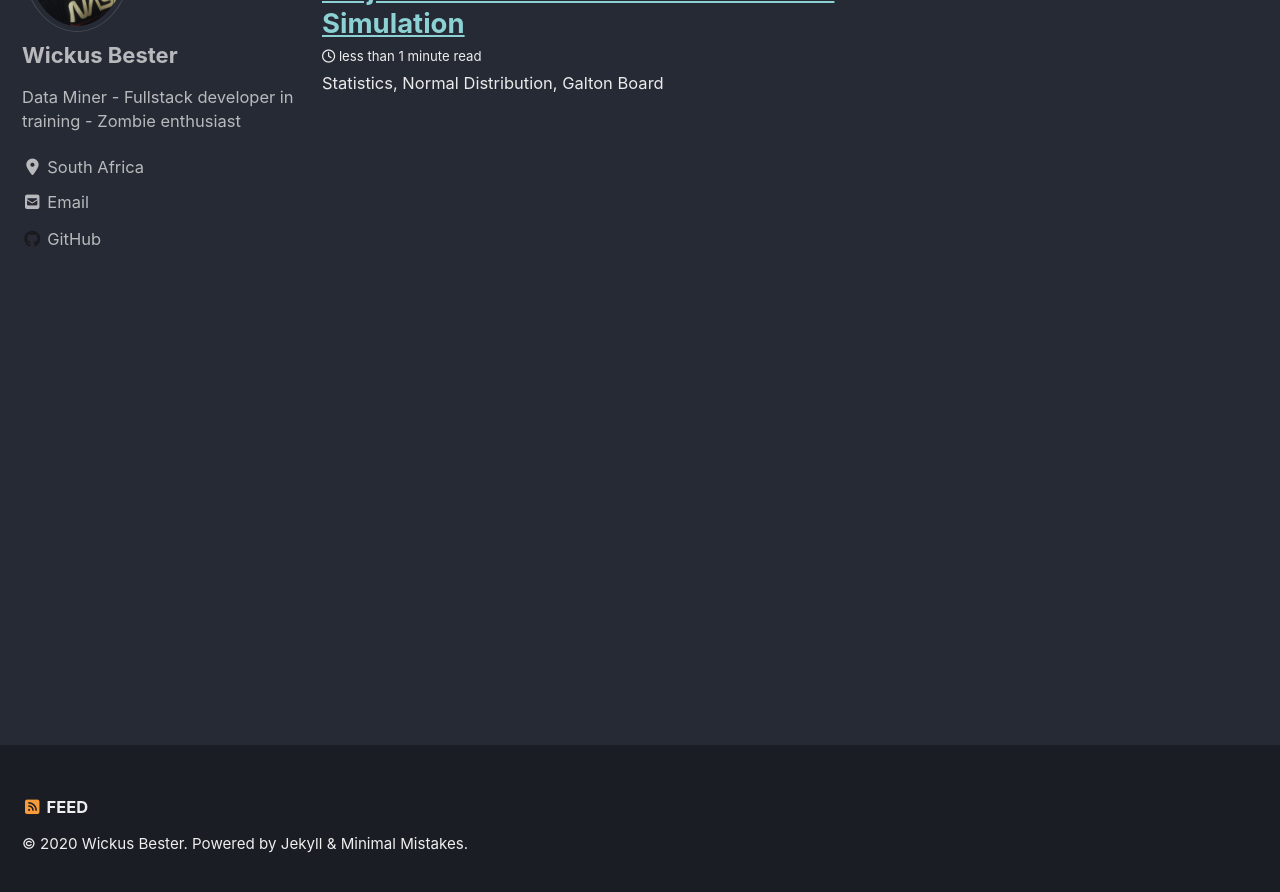
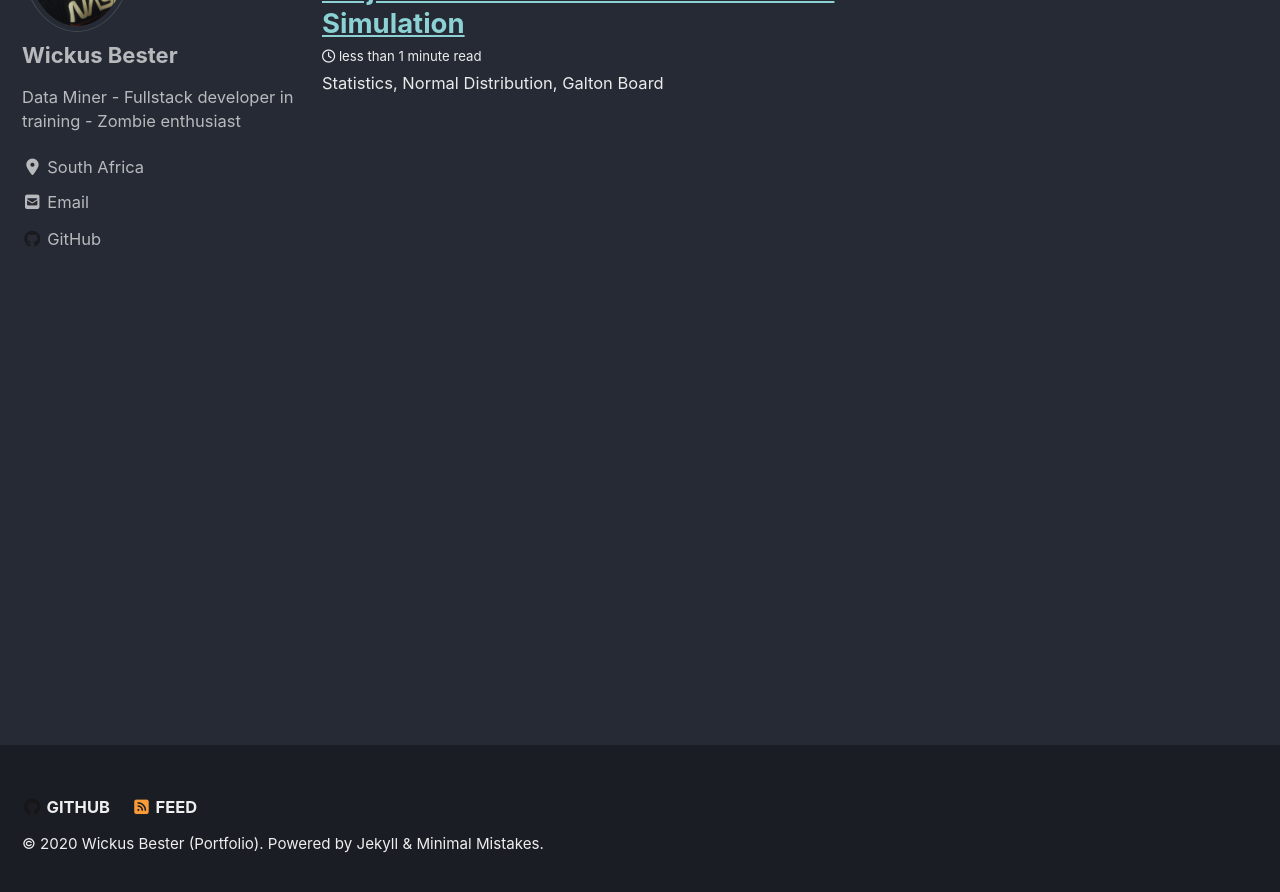
Before and after one commit to nuclearcheesecake/nuclearcheesecake.github.io, a Jekyll site: the page built from index.html, in a window 1280 px wide and 900 px high, scrolled down 986 px. Shown: the top 892 px of the window. Built offline with Jekyll 4.4.1, drawn with Linux system fonts in a browser that asks for light colours; cached includes are drawn as plain includes; nearby versions of some CDN libraries; the list of posts is cut into pages by our own code.

Commit message:
update config file

```diff
--- a/_config.yml
+++ b/_config.yml
@@ -19,13 +19,13 @@
 title                    : "Wickus Bester"
 title_separator          : "-"
 subtitle                 : # site tagline that appears below site title in masthead
-name                     : "Wickus Bester"
+name                     : "Wickus Bester (Portfolio)"
 description              : "Data Mining Portfolio"
 url                      : # the base hostname & protocol for your site e.g. "https://mmistakes.github.io"
 baseurl                  : # the subpath of your site, e.g. "/blog"
 repository               : # GitHub username/repo-name e.g. "mmistakes/minimal-mistakes"
 teaser                   : # path of fallback teaser image, e.g. "/assets/images/500x300.png"
-logo                     : # path of logo image to display in the masthead, e.g. "/assets/images/88x88.png"
+logo                     : "/images/datamining.png"
 masthead_title           : # overrides the website title displayed in the masthead, use " " for no title
 # breadcrumbs            : false # true, false (default)
 words_per_minute         : 200
@@ -129,7 +129,7 @@
       # url:
     - label: "GitHub"
       icon: "fab fa-fw fa-github"
-      # url:
+      url: "https://github.com/nuclearcheesecake"
     - label: "GitLab"
       icon: "fab fa-fw fa-gitlab"
       # url:
```
